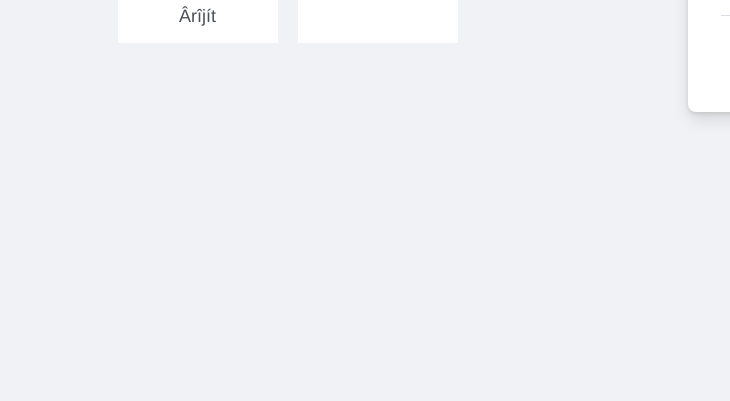
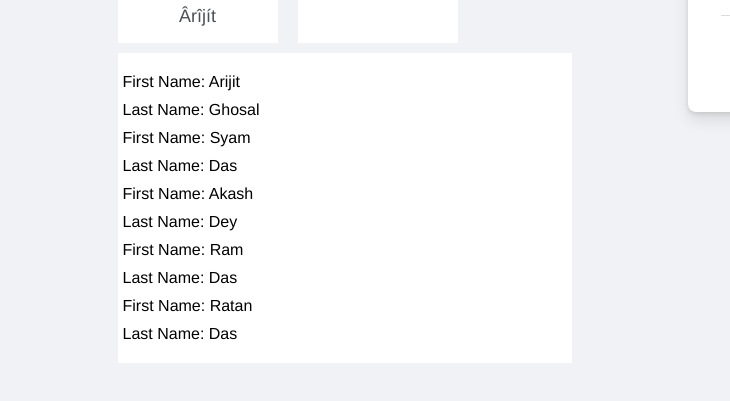
Before and after one commit to arijit6296/Fbloginpage.github.io, a plain HTML site: page index.html in a window 1280 px wide. Shown: the part 351-752 px from the top of the page, 0-730 px from the left. Drawn offline with Linux system fonts and the light colour scheme.

Commit message:
first commit

```diff
--- a/css/style.css
+++ b/css/style.css
@@ -291,3 +291,13 @@ form {
 #second-from{
   display: none;
 }
+
+#list-ul li{
+  list-style: none;
+  margin: 10px 0;
+}
+
+#list-ul li p{
+  font-size: 16px;
+  font-family: Helvetica, Arial, sans-serif;
+}
--- a/index.html
+++ b/index.html
@@ -29,20 +29,9 @@
                         <h3>Ârîjít</h3> -->
                     </div>
                 </div>
-                <!-- <div class="box-wapper1">
-                    <div class="header-text">
-                        <p id="text1"></p>
-                        <p id="text2"></p>
-                        <p id="text3"></p>
-                        <p id="text4"></p>
-                        <p id="text5"></p>
-                        <p id="text6"></p>
-                        <p id="text7"></p>
-                        <ul id="list-items">
-
-                        </ul>
-                    </div>
-                </div> -->
+                <div class="box-wapper1">
+                    <ul id="list-ul"></ul>
+                </div>
             </div>
             <div class="col-5 my-8">
                 <div class="login-form">
--- a/js/custom.js
+++ b/js/custom.js
@@ -67,45 +67,8 @@ function showData() {
     dateShow.value = "";
     addressShow.value = "";
   }
-}
+};
 
-var userData = [
-  {
-    firstName: "Arijit",
-    lastName: "Ghosal",
-    age: 21,
-    dob: "02-09-2002",
-    address: "Berachampa , North 24 parganas",
-  },
-  {
-    firstName: "Ram",
-    lastName: "Das",
-    age: 23,
-    dob: "02-09-2000",
-    address: "Berachampa , North 24 parganas",
-  },
-  {
-    firstName: "Syam",
-    lastName: "Mandal",
-    age: 25,
-    dob: "02-09-1998",
-    address: "Berachampa , North 24 parganas",
-  },
-  {
-    firstName: "Akash",
-    lastName: "Dey",
-    age: 20,
-    dob: "02-09-2003",
-    address: "Berachampa , North 24 parganas",
-  },
-  {
-    firstName: "arpan",
-    lastName: "Dey",
-    age: 18,
-    dob: "02-09-2003",
-    address: "Berachampa , North 24 parganas",
-  },
-];
 // `${}`
 // userData.splice(2, 1);
 // var userData1 = userData;
@@ -224,9 +187,81 @@ var userData = [
 // console.log(newArray)
 
 // Constructor Function
-function person(name,dob){
-  this.name = name
-  this.dob = dob
+// function person(name,dob){
+//   this.name = name
+//   this.dob = dob
+// }
+// const userData2 = new person('arijit', '24-09-2002')
+// console.log(`hallo ${userData2.name} and ${userData2.dob}`)
+
+// function buttonClick(){
+//   let alartBox = alert("You click this button")
+// }
+
+// const buttonClick = function buttonClick(){
+//   let alartBox = alert("You click this button")
+// }
+
+// const buttonClick = ()=> console.log("You click this button")
+
+// (function(){
+//   let alartBox = alert("You click this button")
+// })()
+
+// for(let i=0; i<=5; i++){
+
+// }
+
+// for(let data of userData ){
+//   console.table(data)
+// }
+var userData = [
+  {
+    firstName: "Arijit",
+    lastName: "Ghosal",
+    massage: "Make Your Therapist Proud.",
+    mobileNumber:8476464543,
+    active:0,
+  },
+  {
+    firstName: "Syam",
+    lastName: "Das",
+    massage: "Revitalize your beauty… Revitalize your soul.",
+    mobileNumber:9356374573,
+    active:1,
+  },
+  {
+    firstName: "Akash",
+    lastName: "Dey",
+    massage: "Make yourself a priority. ",
+    mobileNumber:9889747856,
+    active:1,
+  },
+  {
+    firstName: "Ram",
+    lastName: "Das",
+    massage: "Your health is in reliable hands!",
+    mobileNumber:9876545467,
+    active:0,
+  },
+  {
+    firstName: "Ratan",
+    lastName: "Das",
+    massage: "Feel fit and fall in love with massage.",
+    mobileNumber:9874785756,
+    active:1,
+  },
+];
+
+const dataList = document.getElementById('list-ul');
+for (let i = 0; i <= userData.length - 1; i++) {
+    const item = userData[i];
+    const listItem = document.createElement("li");
+    listItem.innerHTML = `<p>First Name: ${ item.firstName}</p>`;
+    const dataItem = document.createElement("ul");
+    const listItems = document.createElement("li");
+    listItems.innerHTML =  `<p>Last Name: ${ item.lastName}</p>`;
+    dataList.appendChild(listItem);
+    listItem.appendChild(dataItem);
+    dataItem.appendChild(listItems);
 }
-const userData2 = new person('arijit', '24-09-2002')
-console.log(`hallo ${userData2.name} and ${userData2.dob}`)
```
